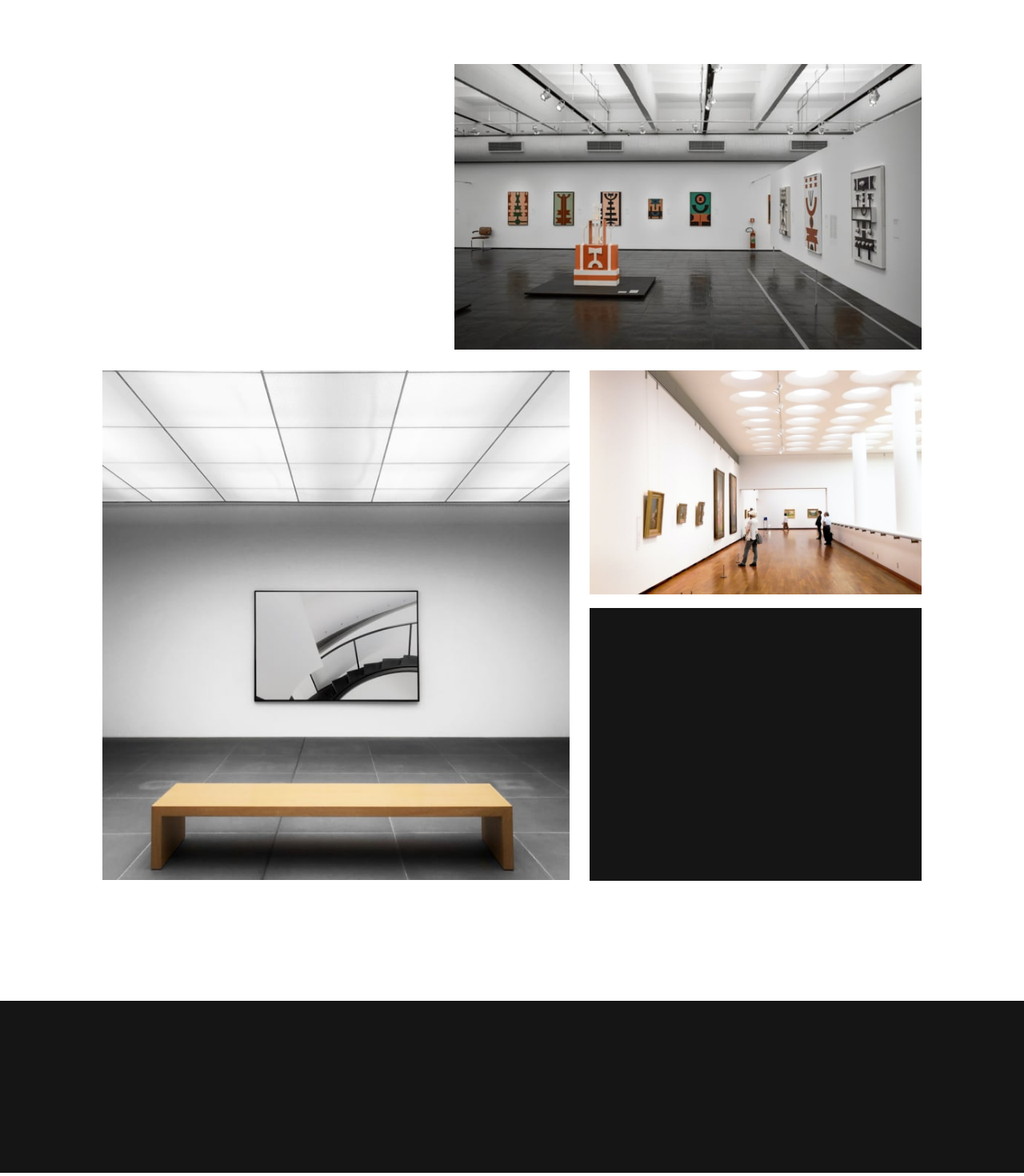
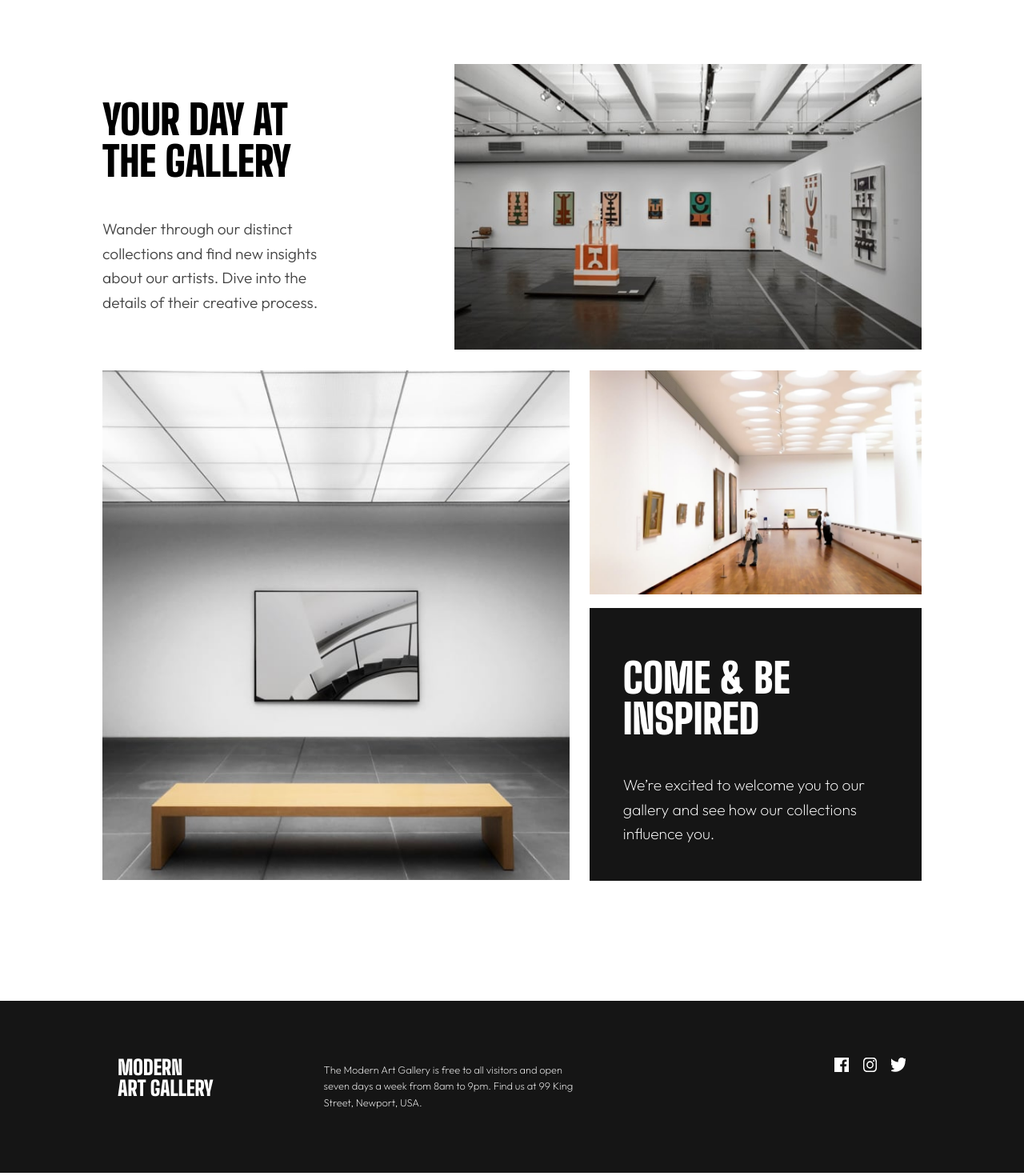
Before and after one commit to XanderMcGowan/art-gallery-website, a React (Create React App) app in the folder art-gallery/: page / in a window 1280 px wide. Shown: the part 796-2266 px from the top of the page at 80% size. Built offline with nearby package versions, Linux system fonts and the light colour scheme.

Commit message:
finsihed desktop version

```diff
--- a/art-gallery/src/App.css
+++ b/art-gallery/src/App.css
@@ -1,4 +1,4 @@
-.App{
+.App {
   margin: 0;
   padding: 0;
 }
@@ -10,7 +10,7 @@
   top: 32%;
   height: 9%;
   width: 92%;
-  cursor:pointer;
+  cursor: pointer;
 }
 
 .button-el-1 {
@@ -34,7 +34,6 @@
   height: 100%;
   width: 30%;
   transition: 0.4s ease-in-out;
-
 }
 
 .button-icon {
@@ -45,15 +44,13 @@
   background-repeat: no-repeat;
 }
 
-.button:hover .button-el-1{
-  background-color: #d5966c
+.button:hover .button-el-1 {
+  background-color: #d5966c;
 }
 
-.button:hover .button-el-2{
+.button:hover .button-el-2 {
   background-color: #151515;
 }
-
-
 
 .fb-sub-1 {
   width: 57%;
@@ -63,7 +60,7 @@
   background-size: cover;
 }
 
-.fb-sub-2{
+.fb-sub-2 {
   width: 40.5%;
 }
 
@@ -90,12 +87,27 @@
   height: 62.5%;
 }
 
-
-
 footer {
   width: 100%;
   height: 9.5%;
   background-color: #151515;
+  display: flex;
+  justify-content: center;
+  align-items: center;
+}
+
+.footer-icons{
+  display: flex;
+  justify-content: space-between;
+  height: 24% ;
+  width: 9%;
+  margin-left: 32.8%;
+}
+
+.footer-main-container {
+  display: flex;
+  width: 77%;
+  height: 34%;
 }
 
 .ft-text {
@@ -111,12 +123,38 @@ footer {
   background-size: cover;
 }
 
+.icon-fb {
+height: 100%;
+width: 20%;
+background-image: url(./assets/icon-facebook.svg);
+background-position: center;
+background-size: cover;
+cursor: pointer;
+}
+
+.icon-ig {
+  height: 100%;
+width: 20%;
+background-image: url(./assets/icon-instagram.svg);
+background-position: center;
+background-size: cover;
+cursor: pointer;
+}
+
+.icon-tw {
+  height: 100%;
+width: 20%;
+background-image: url(./assets/icon-twitter.svg);
+background-position: center;
+background-size: cover;
+cursor: pointer;
+}
 
 .main-container {
   height: 177vw;
 }
 
-.sct-black{
+.sct-black {
   position: relative;
 
   width: 35%;
@@ -124,7 +162,7 @@ footer {
   background-color: #151515;
 }
 
-.sct-photo{
+.sct-photo {
   width: 43%;
   height: 100%;
   background-image: url(./assets/desktop/image-hero.jpg);
@@ -133,13 +171,12 @@ footer {
   background-size: cover;
 }
 
-.sct-white{
+.sct-white {
   width: 22%;
   height: 100%;
-
 }
 
-.sub-container-top{
+.sub-container-top {
   display: flex;
   flex-direction: row;
   width: 88%;
@@ -147,23 +184,78 @@ footer {
   margin-bottom: 13.6vw;
 }
 
-.sub-container-bottom{
+.sub-container-bottom {
   height: 45%;
   width: 80%;
   margin-left: 10%;
   margin-bottom: 11.8vw;
-
 }
 
-.text-title
- {
+.text-copy-bottom {
+  width: 65%;
+  margin-top: 10%;
+  color: #444444;
+  font-family: "Outfit";
+  font-weight: 300;
+  font-size: 1.5vw;
+  line-height: 160%;
+}
+
+.text-copy-footer {
+  padding-top: 0.5%;
+  margin-left: 14%;
+  width: 32%;
+  color: #ffffff;
+  font-family: "Outfit";
+  font-weight: 200;
+  font-size: 1vw;
+  line-height: 160%;
+}
+
+.text-copy-sct {
+  height: 20%;
+  width: 125%;
+  position: relative;
+  top: 24%;
+  right: 23%;
+  color: #444444;
+  font-family: "Outfit";
+  font-weight: 300;
+  font-size: 1.5vw;
+  line-height: 160%;
+}
+
+.text-fb-sub-2-copy {
+  width: 80%;
+  margin-left: 10%;
+  margin-top: 10%;
+  color: #ffffff;
+  font-family: "Outfit";
+  font-weight: 200;
+  font-size: 1.5vw;
+  line-height: 160%;
+}
+
+.text-fb-sub-2-title {
+  width: 70%;
+  padding-top: 15%;
+  padding-left: 10%;
+  color: #ffffff;
+  font-family: "Big Shoulders Display", sans-serif;
+  font-size: 4vw;
+  font-weight: 900;
+  font-style: normal;
+  text-transform: uppercase;
+}
+
+.text-title {
   width: 115%;
   position: relative;
   z-index: 100;
   top: 19.7%;
   left: 29%;
   color: #ffffff;
-  mix-blend-mode:  difference;
+  mix-blend-mode: difference;
   font-family: "Big Shoulders Display", sans-serif;
   font-size: 7.1vw;
   font-weight: 900;
@@ -171,15 +263,21 @@ footer {
   text-transform: uppercase;
 }
 
-.text-sct-upper {
-  height: 20%;
-  width: 125%;
-  position: relative;
-  top: 24%;
-  right: 23%;
-  color: #444444;
-  font-family: 'Outfit';
-  font-weight: 300;
-  font-size: 1.5vw;
-  line-height: 160%;
+.text-title-bottom {
+  width: 70%;
+  margin-top: 10%;
+  font-family: "Big Shoulders Display", sans-serif;
+  font-size: 4vw;
+  font-weight: 900;
+  font-style: normal;
+  text-transform: uppercase;
 }
+
+.text-title-footer {
+  color: #ffffff;
+  font-family: "Big Shoulders Display", sans-serif;
+  font-size: 2vw;
+  font-weight: 900;
+  font-style: normal;
+  text-transform: uppercase;
+}
--- a/art-gallery/src/components/Home.js
+++ b/art-gallery/src/components/Home.js
@@ -13,28 +13,56 @@ const Home = () => {
         </div>
         <div className="sct-photo"></div>
         <div className="sct-white">
-          <p className="text-sct-upper">
+          <p className="text-copy-sct">
             The arts in the collection of the Modern Art Gallery all started
             from a spark of inspiration. Will these pieces inspire you? Visit us
             and find out.
           </p>
-        <Button />
-                </div>
+          <Button />
+        </div>
       </div>
       <div className="sub-container-bottom">
         <div className="flex-top">
-          <div className="ft-text"></div>
+          <div className="ft-text">
+            <h1 className="text-title-bottom"> Your day at the gallery</h1>
+            <p className="text-copy-bottom">
+              Wander through our distinct collections and find new insights
+              about our artists. Dive into the details of their creative
+              process.
+            </p>
+          </div>
           <div className="ft-photo"></div>
         </div>
         <div className="flex-bottom">
           <div className="fb-sub-1"></div>
           <div className="fb-sub-2">
             <div className="fb-sub-2-photo1"></div>
-            <div className="fb-sub-2-photo2"></div>
+            <div className="fb-sub-2-photo2">
+              <h1 className="text-fb-sub-2-title">Come &amp; be inspired</h1>
+              <p className="text-fb-sub-2-copy">
+                We’re excited to welcome you to our gallery and see how our
+                collections influence you.
+              </p>
+            </div>
           </div>
         </div>
       </div>
-      <footer></footer>
+      <footer>
+        <div className="footer-main-container">
+            <h1 className="text-title-footer">
+                Modern<br></br> art gallery
+            </h1>
+            <p className="text-copy-footer">
+            The Modern Art Gallery is free to all visitors and open seven days a week
+  from 8am to 9pm. Find us at 99 King Street, Newport, USA.
+            </p>
+            <div className="footer-icons">
+                <div className="icon-fb"></div>
+                <div className="icon-ig"></div>
+                <div className="icon-tw"></div>
+            </div>
+        </div>
+      </footer>
     </div>
   );
 };
```
